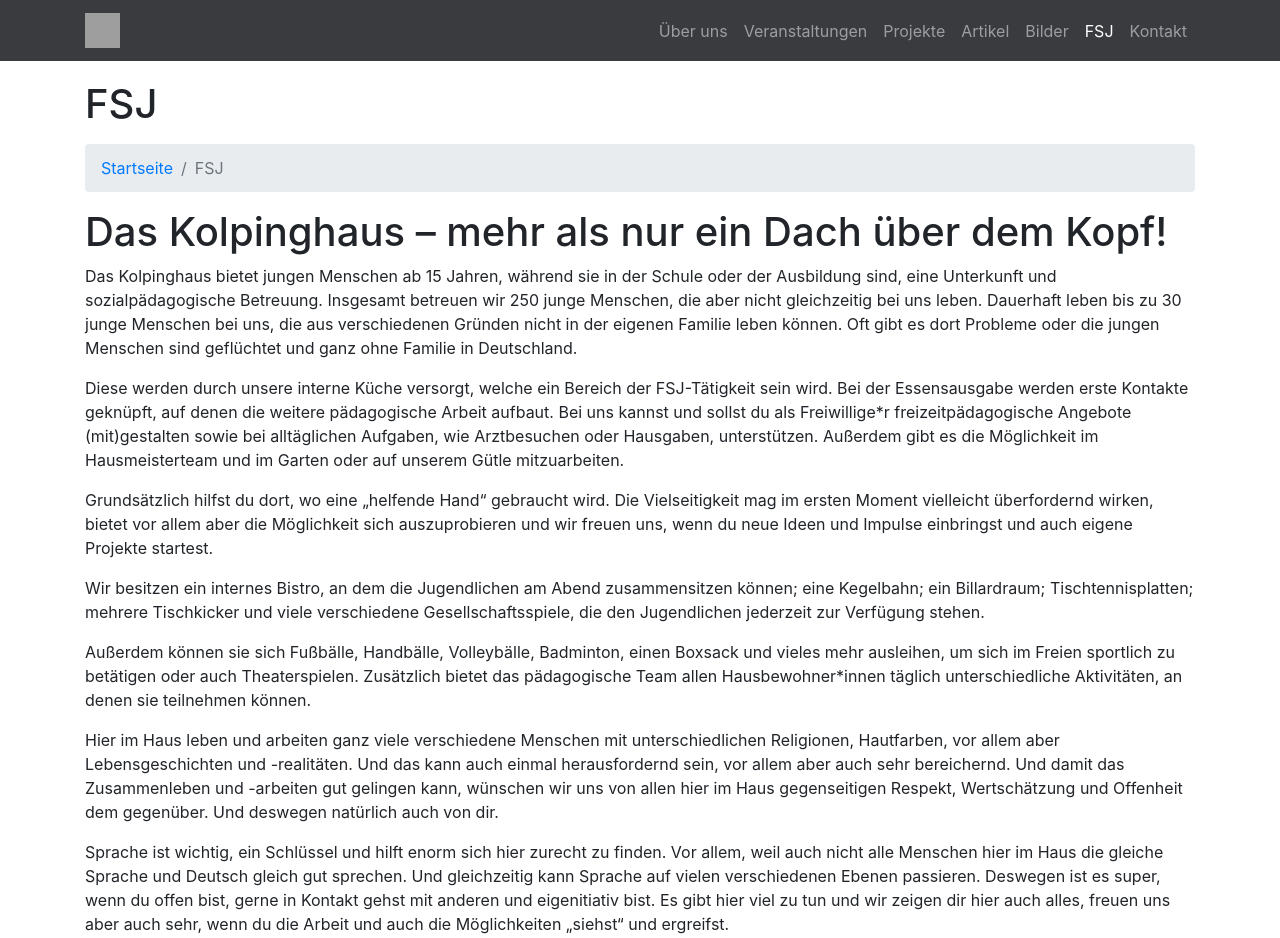
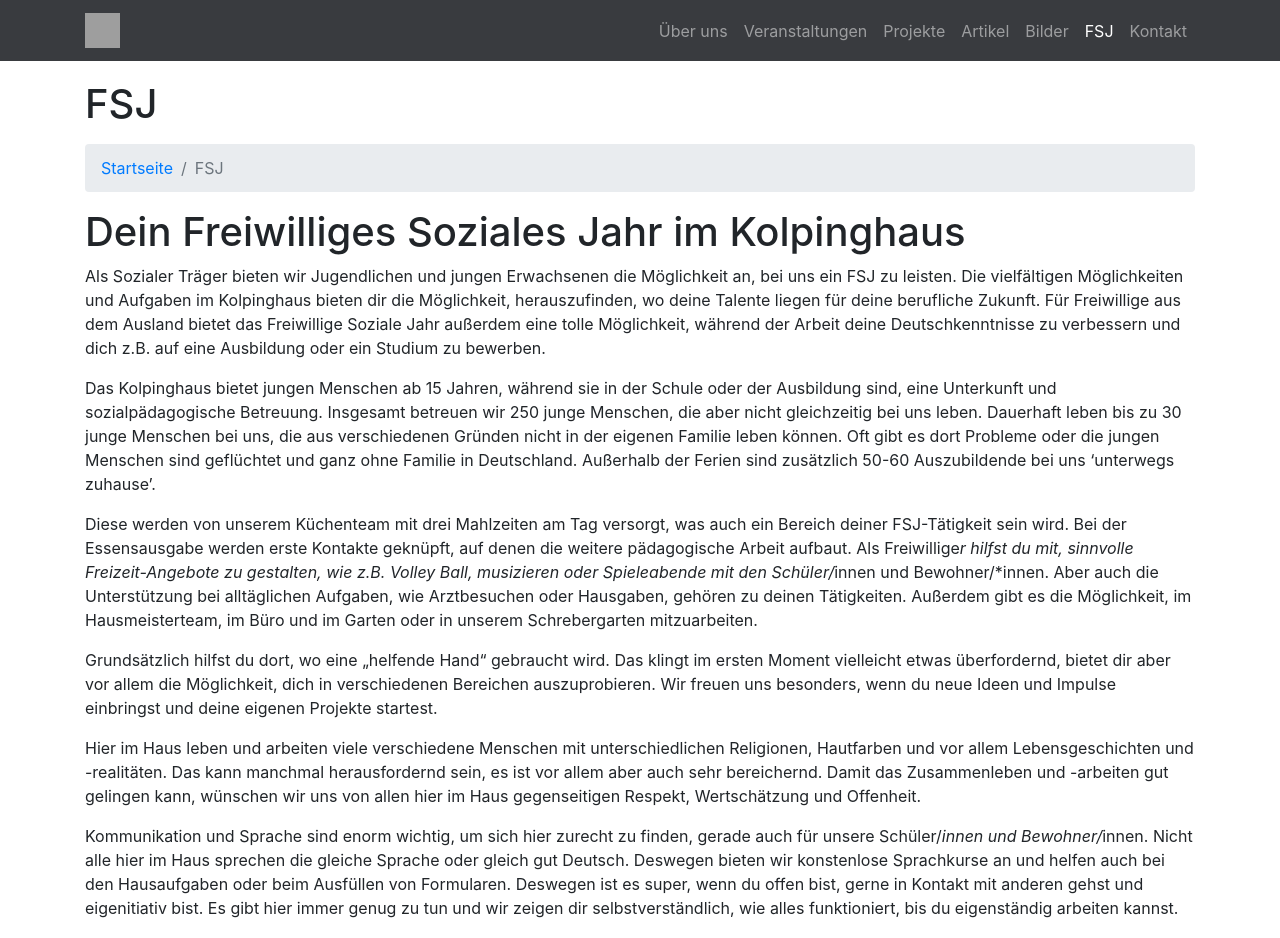
Before and after one commit to kolpinghaus-reutlingen/kolpinghaus-reutlingen.de, a Jekyll site: the page built from fsj.md, in a window 1280 px wide and 1400 px high. Shown: the top 938 px of the window. Built offline with Jekyll 4.4.1, drawn with Linux system fonts in a browser that asks for light colours; nearby versions of some CDN libraries; comment, search, counter and statistics services are not loaded; grey boxes are pictures that could not be loaded.

Commit message:
Update fsj.md

```diff
--- a/fsj.md
+++ b/fsj.md
@@ -9,23 +9,19 @@ redirect_from:
   - /en/fsj/
 ---
 
-# Das Kolpinghaus – mehr als nur ein Dach über dem Kopf!
+# Dein Freiwilliges Soziales Jahr im Kolpinghaus
 
-Das Kolpinghaus bietet jungen Menschen ab 15 Jahren, während sie in der Schule oder der Ausbildung sind, eine Unterkunft und sozialpädagogische Betreuung. Insgesamt betreuen wir 250 junge Menschen, die aber nicht gleichzeitig bei uns leben. Dauerhaft leben bis zu 30 junge Menschen bei uns, die aus verschiedenen Gründen nicht in der eigenen Familie leben können. Oft gibt es dort Probleme oder die jungen Menschen sind geflüchtet und ganz ohne Familie in Deutschland.
+Als Sozialer Träger bieten wir Jugendlichen und jungen Erwachsenen die Möglichkeit an, bei uns ein FSJ zu leisten. Die vielfältigen Möglichkeiten und Aufgaben im Kolpinghaus bieten dir die Möglichkeit, herauszufinden, wo deine Talente liegen für deine berufliche Zukunft. Für Freiwillige aus dem Ausland bietet das Freiwillige Soziale Jahr außerdem eine tolle Möglichkeit, während der Arbeit deine Deutschkenntnisse zu verbessern und dich z.B. auf eine Ausbildung oder ein Studium zu bewerben.
 
-Diese werden durch unsere interne Küche versorgt, welche ein Bereich der FSJ-Tätigkeit sein wird. Bei der Essensausgabe werden erste Kontakte geknüpft, auf denen die weitere pädagogische Arbeit aufbaut. Bei uns kannst und sollst du als Freiwillige*r freizeitpädagogische Angebote (mit)gestalten sowie bei alltäglichen Aufgaben, wie Arztbesuchen oder Hausgaben, unterstützen. Außerdem gibt es die Möglichkeit im Hausmeisterteam und im Garten oder auf unserem Gütle mitzuarbeiten.
+Das Kolpinghaus bietet jungen Menschen ab 15 Jahren, während sie in der Schule oder der Ausbildung sind, eine Unterkunft und sozialpädagogische Betreuung. Insgesamt betreuen wir 250 junge Menschen, die aber nicht gleichzeitig bei uns leben. Dauerhaft leben bis zu 30 junge Menschen bei uns, die aus verschiedenen Gründen nicht in der eigenen Familie leben können. Oft gibt es dort Probleme oder die jungen Menschen sind geflüchtet und ganz ohne Familie in Deutschland. Außerhalb der Ferien sind zusätzlich 50-60 Auszubildende bei uns 'unterwegs zuhause'.
 
-Grundsätzlich hilfst du dort, wo eine „helfende Hand“ gebraucht wird. Die Vielseitigkeit mag im ersten Moment vielleicht überfordernd wirken, bietet vor allem aber die Möglichkeit sich auszuprobieren und wir freuen uns, wenn du neue Ideen und Impulse einbringst und auch eigene Projekte startest.
+Diese werden von unserem Küchenteam mit drei Mahlzeiten am Tag versorgt, was auch ein Bereich deiner FSJ-Tätigkeit sein wird. Bei der Essensausgabe werden erste Kontakte geknüpft, auf denen die weitere pädagogische Arbeit aufbaut. Als Freiwillige*r hilfst du mit, sinnvolle Freizeit-Angebote zu gestalten, wie z.B. Volley Ball, musizieren oder Spieleabende mit den Schüler/*innen und Bewohner/*innen. Aber auch die Unterstützung bei alltäglichen Aufgaben, wie Arztbesuchen oder Hausgaben, gehören zu deinen Tätigkeiten. Außerdem gibt es die Möglichkeit, im Hausmeisterteam, im Büro und im Garten oder in unserem Schrebergarten mitzuarbeiten.
 
-Wir besitzen ein internes Bistro, an dem die Jugendlichen am Abend zusammensitzen können; eine Kegelbahn; ein Billardraum; Tischtennisplatten; mehrere Tischkicker und viele verschiedene Gesellschaftsspiele, die den Jugendlichen jederzeit zur Verfügung stehen.
+Grundsätzlich hilfst du dort, wo eine „helfende Hand“ gebraucht wird. Das klingt im ersten Moment vielleicht etwas überfordernd, bietet dir aber vor allem die Möglichkeit, dich in verschiedenen Bereichen auszuprobieren. Wir freuen uns besonders, wenn du neue Ideen und Impulse einbringst und deine eigenen Projekte startest.
 
-Außerdem können sie sich Fußbälle, Handbälle, Volleybälle, Badminton, einen Boxsack und vieles mehr ausleihen, um sich im Freien sportlich zu betätigen oder auch Theaterspielen.
-Zusätzlich bietet das pädagogische Team allen Hausbewohner*innen täglich unterschiedliche Aktivitäten, an denen sie teilnehmen können.
+Hier im Haus leben und arbeiten viele verschiedene Menschen mit unterschiedlichen Religionen, Hautfarben und vor allem Lebensgeschichten und -realitäten. Das kann manchmal herausfordernd sein, es ist vor allem aber auch sehr bereichernd. Damit das Zusammenleben und -arbeiten gut gelingen kann, wünschen wir uns von allen hier im Haus gegenseitigen Respekt, Wertschätzung und Offenheit.
 
-Hier im Haus leben und arbeiten ganz viele verschiedene Menschen mit unterschiedlichen Religionen, Hautfarben, vor allem aber Lebensgeschichten und -realitäten. Und das kann auch einmal herausfordernd sein, vor allem aber auch sehr bereichernd.
-Und damit das Zusammenleben und -arbeiten gut gelingen kann, wünschen wir uns von allen hier im Haus gegenseitigen Respekt, Wertschätzung und Offenheit dem gegenüber. Und deswegen natürlich auch von dir.
-
-Sprache ist wichtig, ein Schlüssel und hilft enorm sich hier zurecht zu finden. Vor allem, weil auch nicht alle Menschen hier im Haus die gleiche Sprache und Deutsch gleich gut sprechen. Und gleichzeitig kann Sprache auf vielen verschiedenen Ebenen passieren. Deswegen ist es super, wenn du offen bist, gerne in Kontakt gehst mit anderen und eigenitiativ bist. Es gibt hier viel zu tun und wir zeigen dir hier auch alles, freuen uns aber auch sehr, wenn du die Arbeit und auch die Möglichkeiten „siehst“ und ergreifst.
+Kommunikation und Sprache sind enorm wichtig, um sich hier zurecht zu finden, gerade auch für unsere Schüler/*innen und Bewohner/*innen. Nicht alle hier im Haus sprechen die gleiche Sprache oder gleich gut Deutsch. Deswegen bieten wir konstenlose Sprachkurse an und helfen auch bei den Hausaufgaben oder beim Ausfüllen von Formularen. Deswegen ist es super, wenn du offen bist, gerne in Kontakt mit anderen gehst und eigenitiativ bist. Es gibt hier immer genug zu tun und wir zeigen dir selbstverständlich, wie alles funktioniert, bis du eigenständig arbeiten kannst.
 
 
 Wir freuen uns auf dich und deine Bewerbung unter: [fsj@kolpinghaus-reutlingen.de](mailto:fsj@kolpinghaus-reutlingen.de) 😊
```
